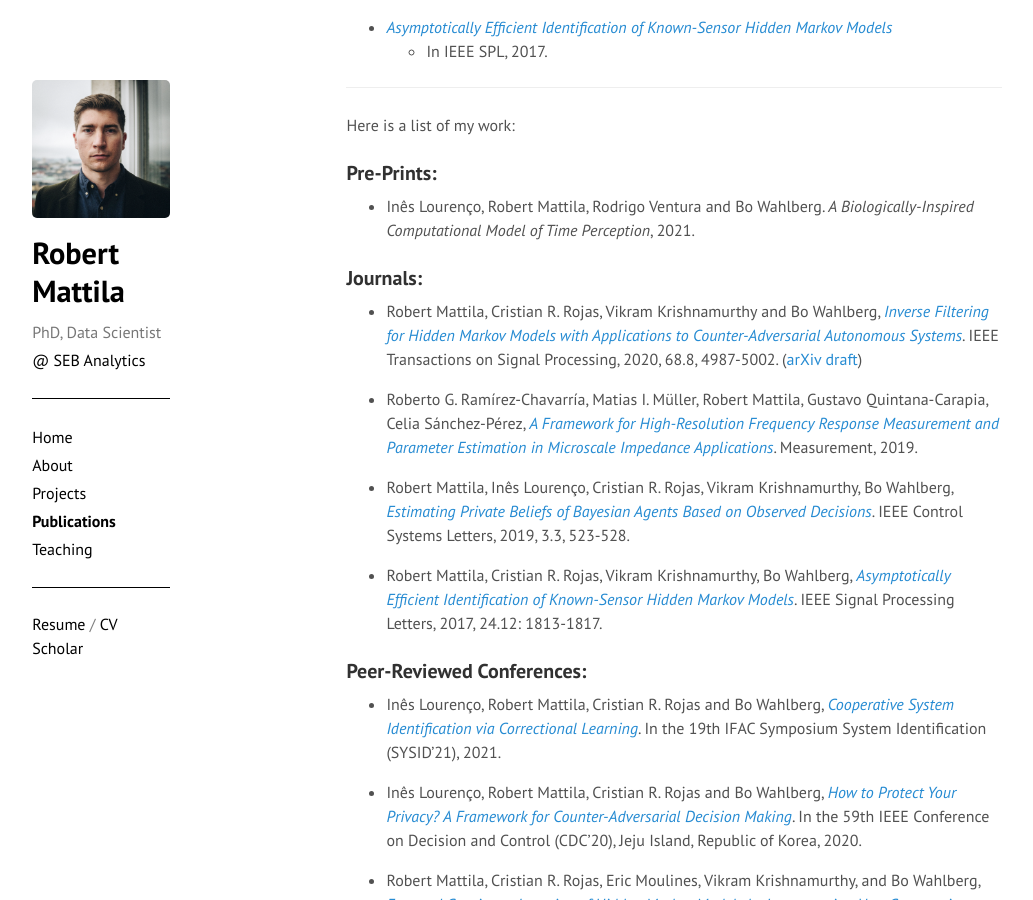
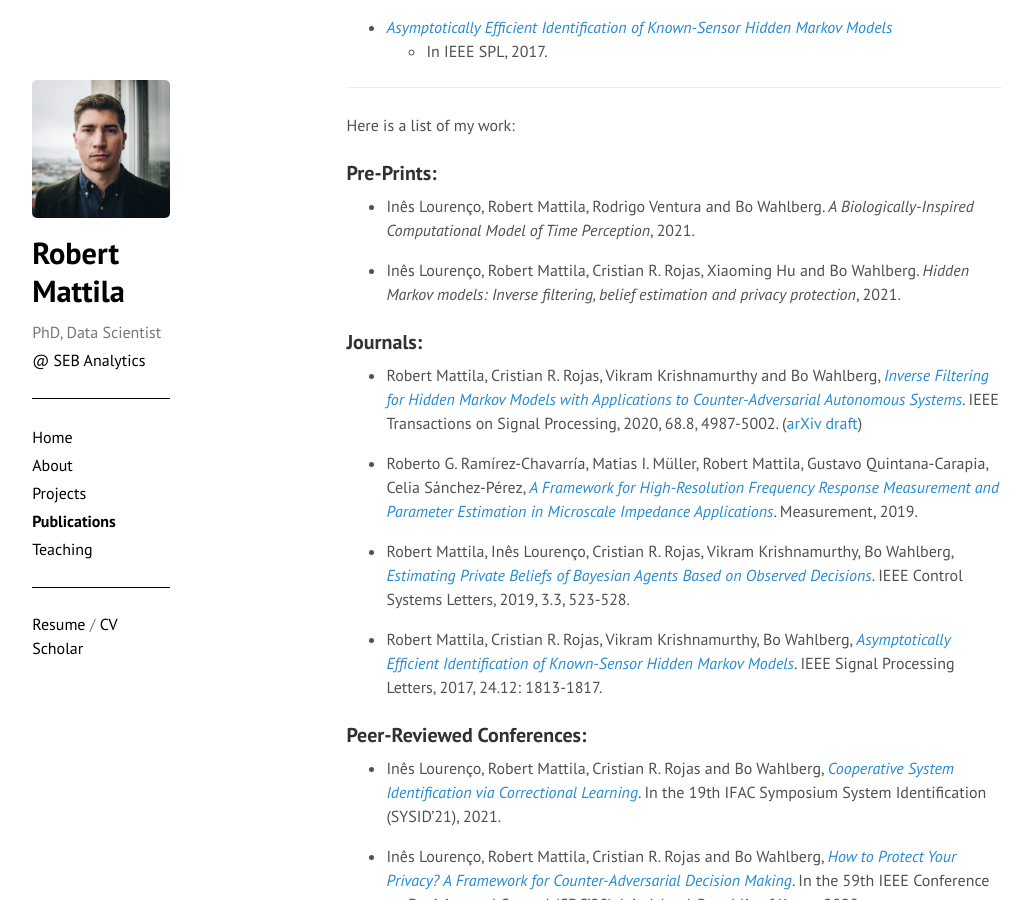
Before and after one commit to rmattila/rmattila.github.io, a Jekyll site: the page built from publications.md, in a window 1280 px wide and 900 px high, scrolled down 394 px. Shown: the whole window, without its empty margins (92-1125 px from the left). Built offline with Jekyll 4.4.1, drawn with Linux system fonts in a browser that asks for light colours; comment, search, counter and statistics services are not loaded.

Commit message:
new pre-print

```diff
--- a/publications.md
+++ b/publications.md
@@ -32,6 +32,9 @@ Here is a list of my work:
 
 * Inês Lourenço, Robert Mattila, Rodrigo Ventura and Bo Wahlberg. *A Biologically-Inspired
   Computational Model of Time Perception*, 2021.
+
+* Inês Lourenço, Robert Mattila, Cristian R. Rojas, Xiaoming Hu and Bo Wahlberg. *Hidden
+  Markov models: Inverse filtering, belief estimation and privacy protection*, 2021.
 
 ### Journals:
 
```
